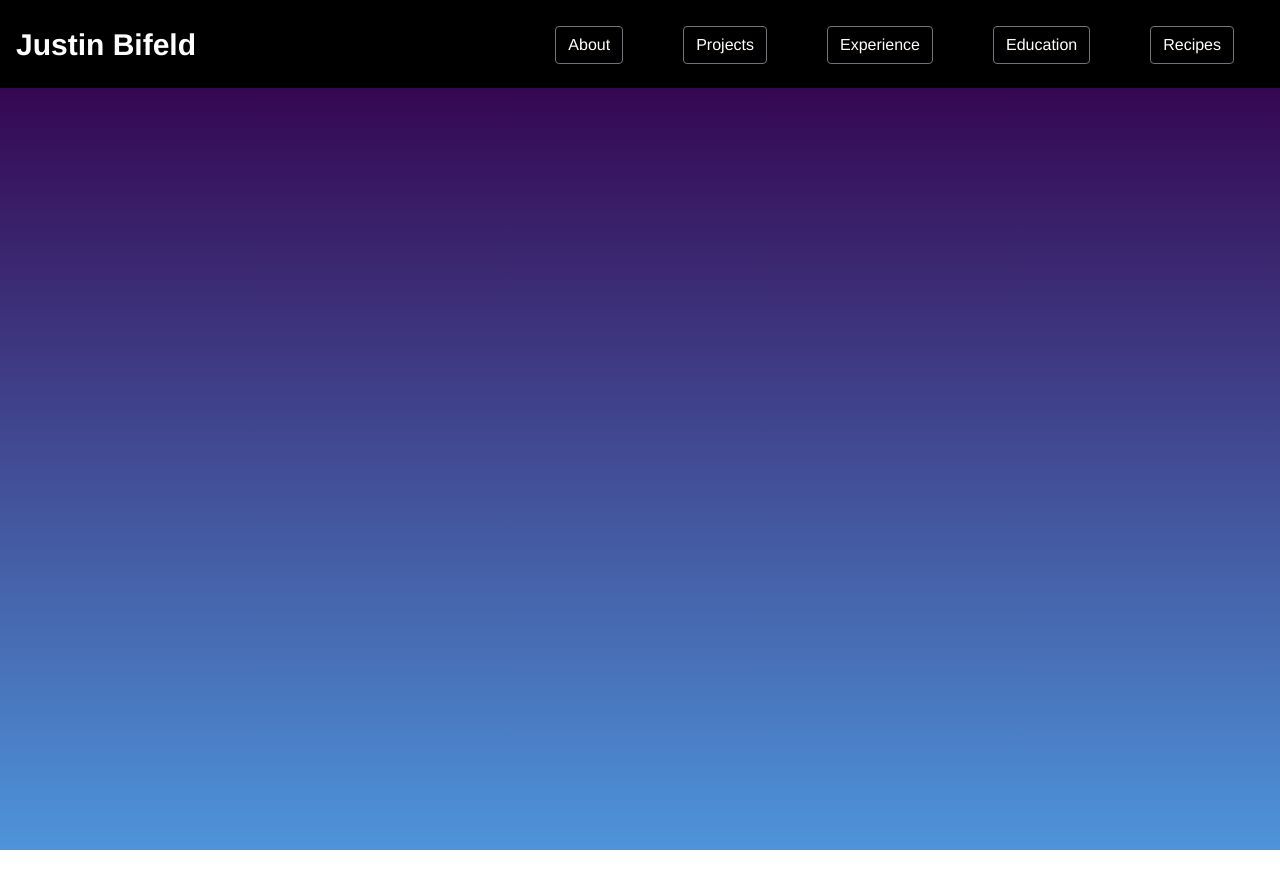
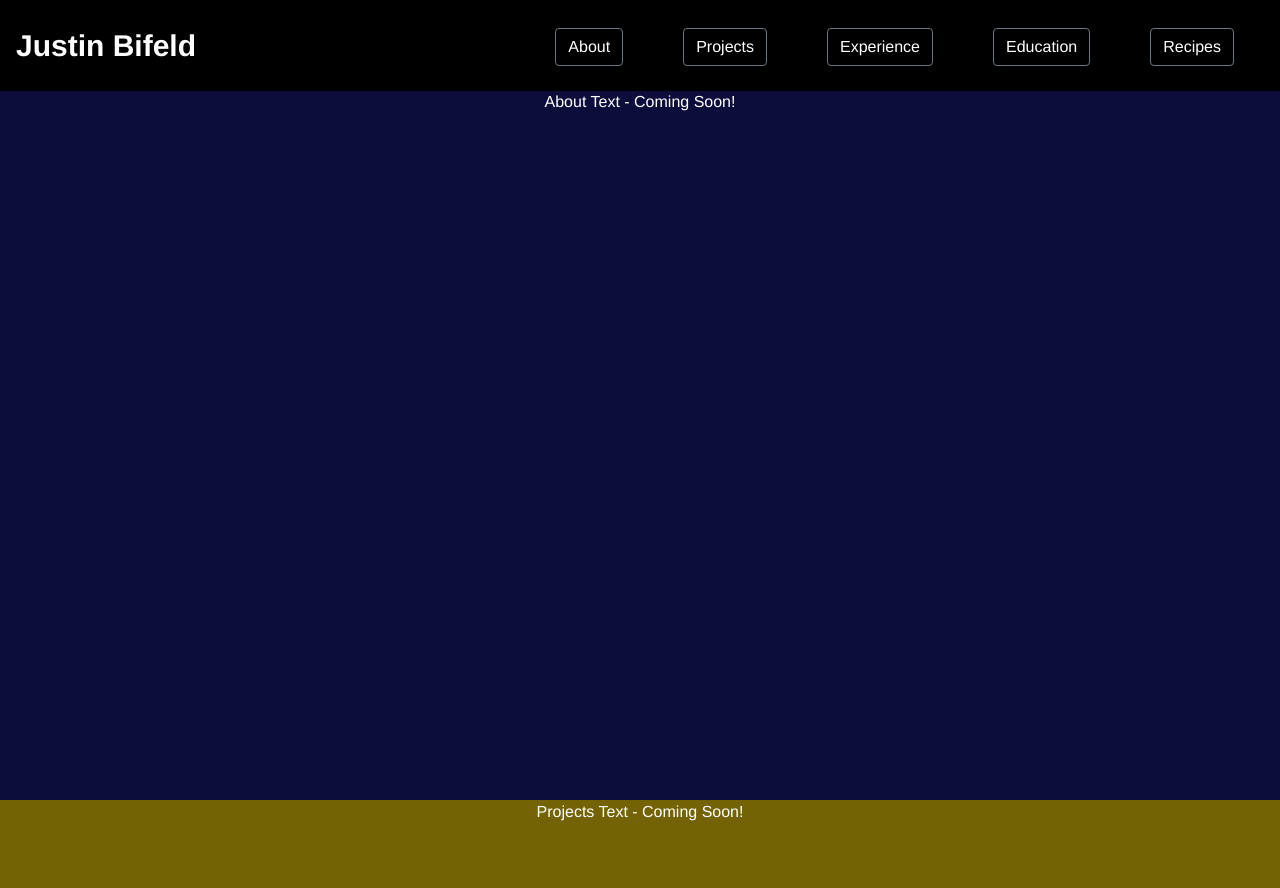
Before and after one commit to JustinBifeld/JustinBifeld.github.io, a Vue app: page / in a window 1280 px wide. Shown: the top 888 px of the page. Before the commit the page ends 850 px from the top, so only its background shows below. Built offline with nearby package versions, Linux system fonts and the light colour scheme.

Commit message:
Working Navbar

```diff
--- a/src/components/Header.vue
+++ b/src/components/Header.vue
@@ -3,15 +3,24 @@
     <b-navbar class="navbar" toggleable="lg" type="dark">
       <b-navbar-brand class="name">Justin Bifeld</b-navbar-brand>
 
-      <b-navbar-toggle target="nav-collapse" @click="grayOutMain"></b-navbar-toggle>
+      <b-navbar-toggle target="nav-collapse"></b-navbar-toggle>
 
       <b-collapse id="nav-collapse" class="mt-2" is-nav>
         <b-navbar-nav class="ml-auto mb-3">
-            <b-button class="button-list-item" v-b-toggle.nav-collapse @click="scrollToSection">About</b-button>
-            <b-button class="button-list-item" v-b-toggle.nav-collapse @click="scrollToSection">Projects</b-button>
-            <b-button class="button-list-item" v-b-toggle.nav-collapse @click="scrollToSection">Experience</b-button>
-            <b-button class="button-list-item" v-b-toggle.nav-collapse @click="scrollToSection">Education</b-button>
-            <b-button class="button-list-item" v-b-toggle.nav-collapse @click="scrollToSection">Recipes</b-button>
+            <template v-if="isCollapsed"> <!-- Collapsed menu is open (menu is down) , can be toggled to close menu (more for mobile)-->
+              <b-button class="button-list-item" v-b-toggle.nav-collapse @click="scrollToSection('About')">About</b-button>
+              <b-button class="button-list-item" v-b-toggle.nav-collapse @click="scrollToSection('Projects')">Projects</b-button>
+              <b-button class="button-list-item" v-b-toggle.nav-collapse @click="scrollToSection">Experience</b-button>
+              <b-button class="button-list-item" v-b-toggle.nav-collapse @click="scrollToSection">Education</b-button>
+              <b-button class="button-list-item" v-b-toggle.nav-collapse @click="scrollToSection">Recipes</b-button>
+            </template>
+            <template v-else> <!-- Collapsed menu is closed (menu is up), can't be toggled change menu (more for desltop) -->
+              <b-button class="button-list-item" @click="scrollToSection('About')">About</b-button>
+              <b-button class="button-list-item" @click="scrollToSection('Projects')">Projects</b-button>
+              <b-button class="button-list-item" @click="scrollToSection">Experience</b-button>
+              <b-button class="button-list-item" @click="scrollToSection">Education</b-button>
+              <b-button class="button-list-item" @click="scrollToSection">Recipes</b-button>
+            </template>
         </b-navbar-nav>
       </b-collapse>
     </b-navbar>
@@ -24,22 +33,28 @@ export default {
   props: {
     msg: String
   },
+  data: () => ({
+    isCollapsed: false,
+    About: "About",
+  }),
   methods: {
-    grayOutMain(){
-      //document.getElementById("nav-collapse").classList.visible = true;
-      if(document.getElementById("Main-Body").classList.contains("grayed"))
-        document.getElementById("Main-Body").classList.remove("grayed")
-      else
-        document.getElementById("Main-Body").classList.add("grayed")
+    scrollToSection: function(sectionText){
+      console.log(sectionText);
+      // Scroll to section
+      document.getElementById(sectionText).scrollIntoView({
+        behavior: "smooth",
+      })
     },
-    scrollToSection(section){
-      console.log(section);
-      this.grayOutMain();
-      // Collapse Bar
-      // Scroll to section
-      // Call grayOutMain
-    }
     // Event listener for when user expands window making navbar not longer collapsed (causes opacity changes  to remain, need to remove when no longer collapsable)
+  },
+  mounted() {
+      this.$root.$on('bv::collapse::state', (collapseId, isJustShown) => {
+        this.isCollapsed = isJustShown
+        if(isJustShown)
+          document.getElementById("Main-Body").classList.add("grayed")
+        else
+          document.getElementById("Main-Body").classList.remove("grayed")
+      })
   }
 }
 </script>
@@ -55,8 +70,9 @@ export default {
 .name{
   font-weight: bold;
   font-size: 30px;
+  margin-top: 10px;
+  margin-bottom: 10px;
   left: 5%;
-
 }
 .button-list-item{
   margin-left: 30px;
@@ -67,7 +83,4 @@ export default {
 .button-list-item:hover{
   font-weight: bold;
 }
-#nav-collapse{
-  @click
-}
 </style>
--- a/src/components/MainBody.vue
+++ b/src/components/MainBody.vue
@@ -1,6 +1,15 @@
 <template>
   <div class="Main-Body" id="Main-Body">
-
+    <section id="About">
+      <p class="About-Text">
+        About Text - Coming Soon!
+      </p>
+    </section>
+    <section id="Projects">
+      <p class="Projects-Text">
+        Projects Text - Coming Soon!
+      </p>
+    </section>
   </div>
 </template>
 
@@ -19,11 +28,27 @@ export default {
   width: 100%;
   height: 100%;
   background: linear-gradient(0deg, #4e94da 0%, #34004b 100%);
-  top: 50px;
+  top: 90px;
   position: absolute;
 }
 .grayed{
-  opacity: 0.5 !important;
+  /*Change brightness of everything except header, used when header collapsable menu is opened*/
   filter: brightness(50%);
 }
+#About{
+  background: rgb(13, 13, 60);
+  width: 100%;
+  height: calc(100vh - 90px);
+}
+.About-Text{
+  color: white;
+}
+#Projects{
+  width: 100%;
+  height: 500px;
+  background: rgb(116, 99, 5);
+}
+.Projects-Text{
+  color: white;
+}
 </style>
```
